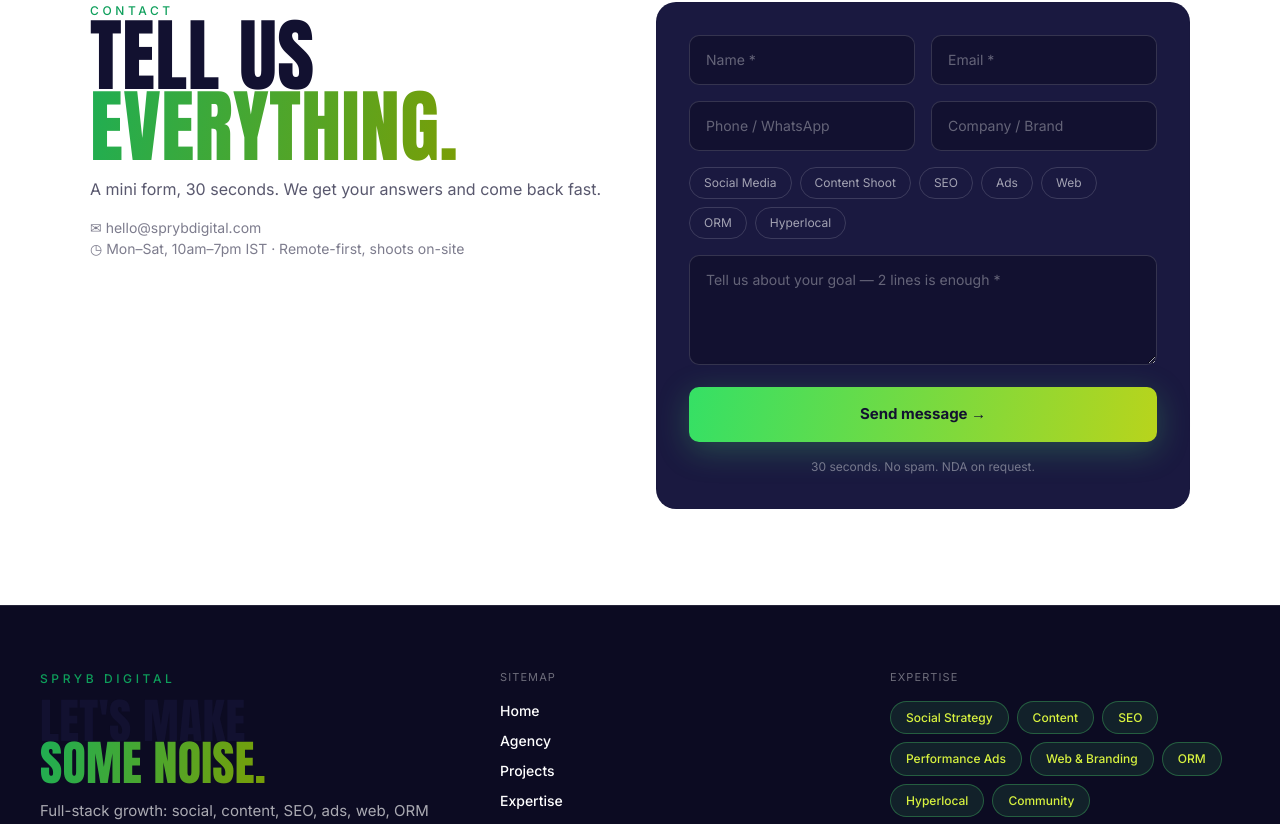
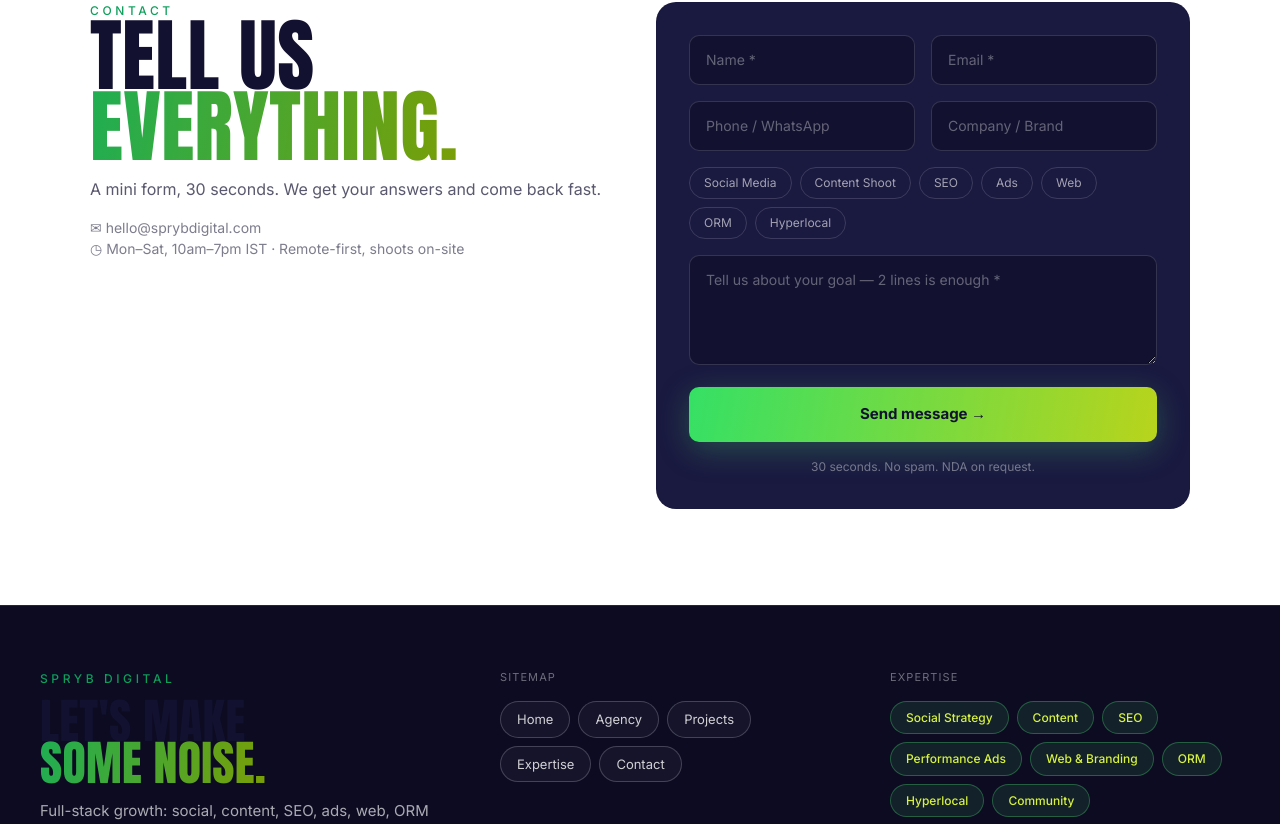
Before and after one commit to AKASH1931/spryb-digital, a Next.js app: page / in a window 1280 px wide. Shown: the part 11176-12000 px from the top of the page. Built offline with nearby package versions, Linux system fonts and the light colour scheme; no server answers.

Commit message:
Footer sitemap bordered pills

```diff
--- a/src/components/Footer.tsx
+++ b/src/components/Footer.tsx
@@ -22,12 +22,22 @@ export default function Footer() {
           </div>
           <div className="text-sm">
             <p className="text-white/40 uppercase tracking-widest text-[11px] mb-4">Sitemap</p>
-            <div className="flex flex-col gap-2.5 text-white/75">
-              <Link className="tlink" href="/">Home</Link>
-              <Link className="tlink" href="/about">Agency</Link>
-              <Link className="tlink" href="/work">Projects</Link>
-              <Link className="tlink" href="/services">Expertise</Link>
-              <Link className="tlink" href="/contact">Contact</Link>
+            <div className="flex flex-wrap gap-2">
+              {[
+                ["Home", "/"],
+                ["Agency", "/about"],
+                ["Projects", "/work"],
+                ["Expertise", "/services"],
+                ["Contact", "/contact"],
+              ].map(([label, href]) => (
+                <Link
+                  key={href}
+                  href={href}
+                  className="text-[13px] text-white/80 border border-white/20 bg-white/[0.04] rounded-full px-4 py-2 hover:border-[#D8F23F] hover:text-[#D8F23F] hover:bg-white/[0.08] transition"
+                >
+                  {label}
+                </Link>
+              ))}
             </div>
           </div>
           <div className="text-sm">
```
